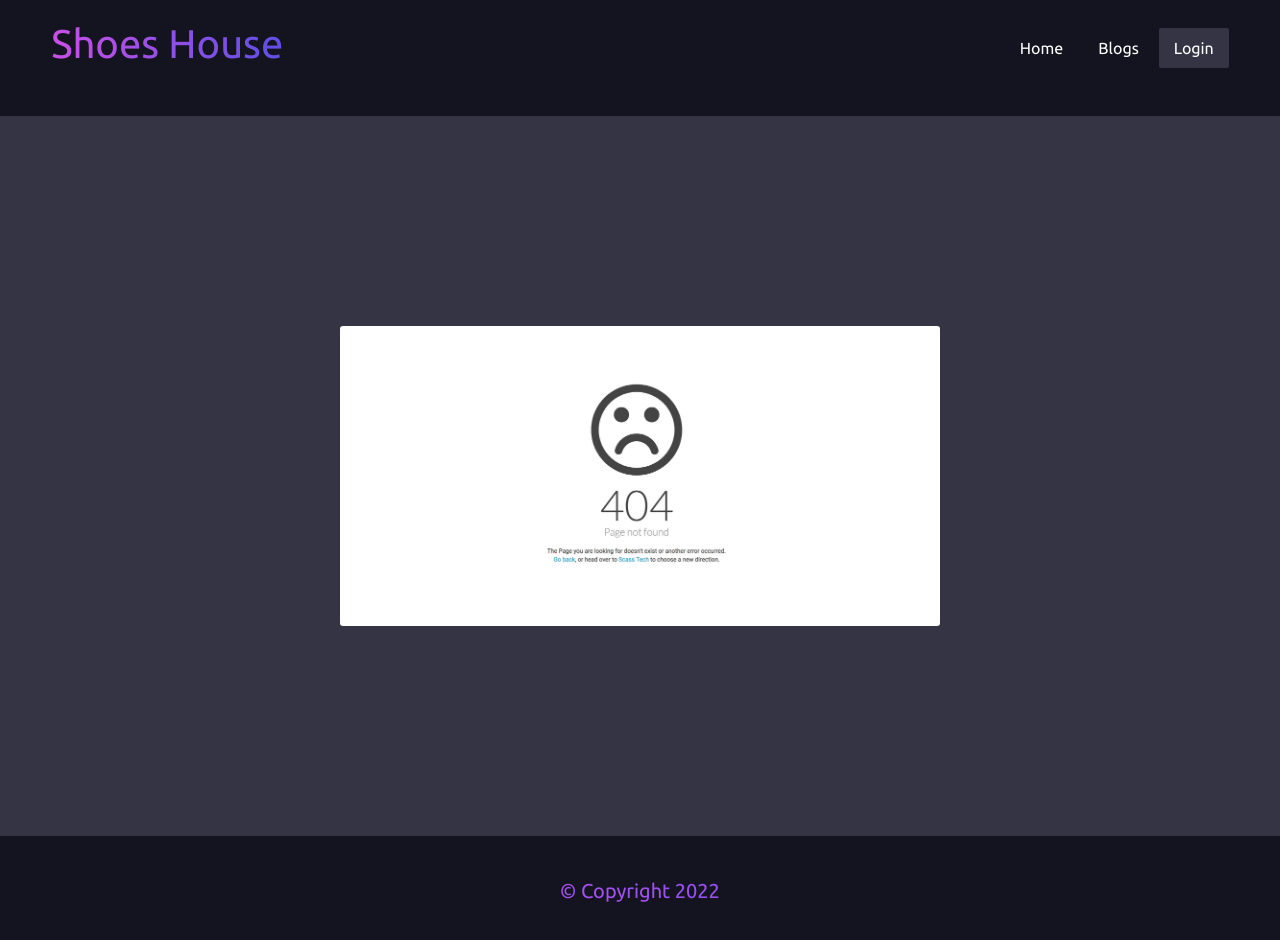
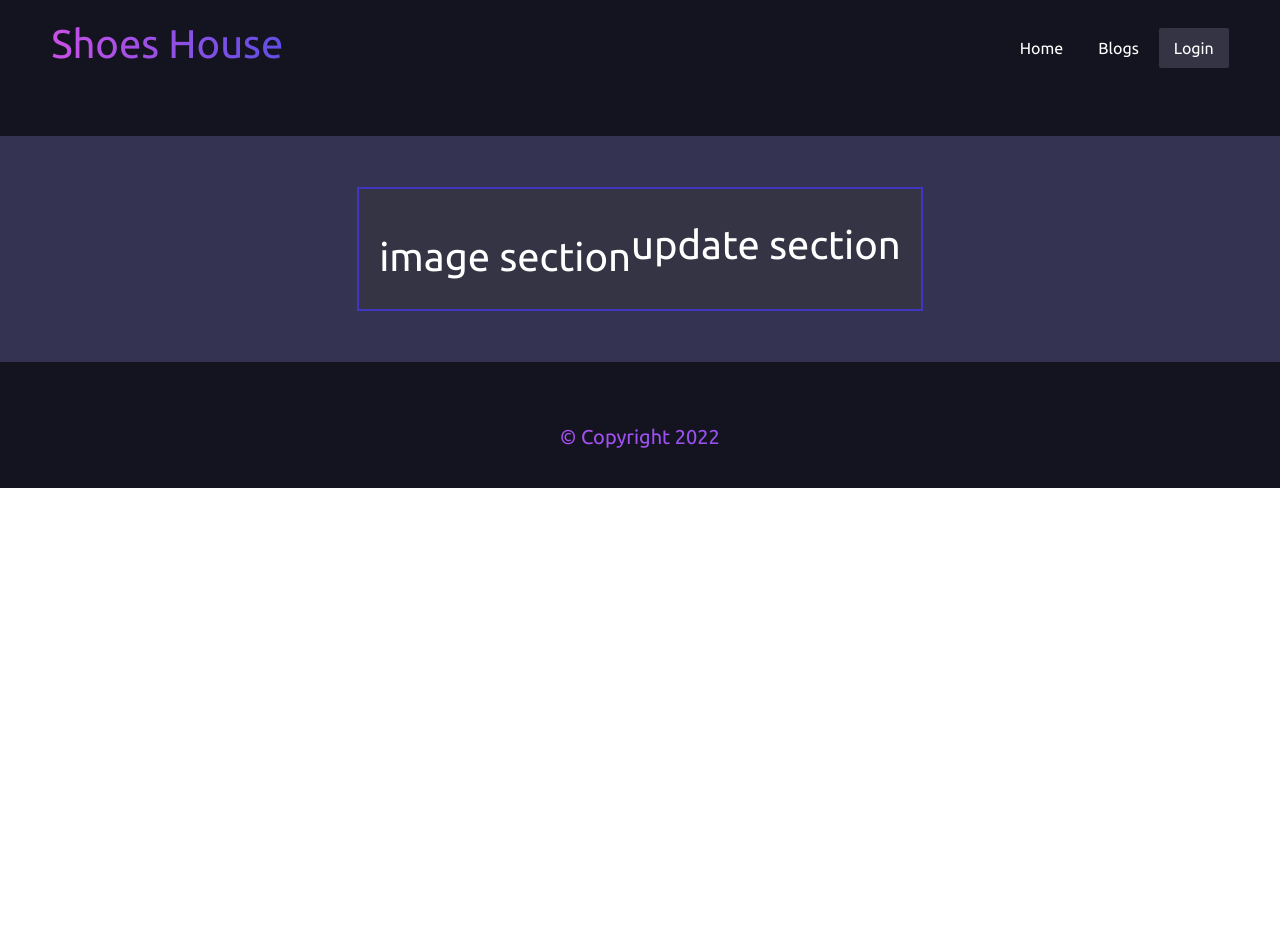
Before and after one commit to sabbir-devs/shoes-house-management-client-side, a React (Create React App) app: page /updateProduct/1 in a window 1280 px wide. After the commit the page ends 800 px from the top, so only its background shows below. Built offline with nearby package versions, Linux system fonts and the light colour scheme; no server answers.

Commit message:
created product update page

```diff
--- a/src/App.js
+++ b/src/App.js
@@ -12,6 +12,7 @@ import { Toaster } from 'react-hot-toast';
 import MyItems from './pages/Home/MyItems/MyItems';
 import AddItem from './pages/Home/AddItem/AddItem';
 import PrivetRoute from './pages/Home/PrivetRoute/PrivetRoute';
+import UpdateProduct from './pages/Home/UpdateProduct/UpdateProduct';
 
 
 function App() {
@@ -23,7 +24,8 @@ function App() {
         <Route path='/' element={<Home></Home>}></Route>
         <Route path='/login' element={<Login></Login>}></Route>
         <Route path='/signup' element={<Signup></Signup>}></Route>
-        <Route path='/manageitems' element={<ManageInventory></ManageInventory>}></Route>
+        <Route path='/manageitems' element={<PrivetRoute><ManageInventory></ManageInventory></PrivetRoute>}></Route>
+        <Route path='/updateProduct/:id' element={<UpdateProduct></UpdateProduct>}></Route>
         <Route path='/blogs' element={<Blogs></Blogs>}></Route>
         <Route path='/myitems' element={<PrivetRoute><MyItems></MyItems></PrivetRoute>}></Route>
         <Route path='/additems' element={<PrivetRoute><AddItem></AddItem></PrivetRoute>}></Route>
--- a/src/pages/Home/AddItem/AddItem.js
+++ b/src/pages/Home/AddItem/AddItem.js
@@ -1,8 +1,11 @@
 import React from 'react';
+import { useAuthState } from 'react-firebase-hooks/auth';
+import { auth } from '../../../firebase.init';
 import './AddItem.css';
 
 
 const AddItem = () => {
+    const [user] = useAuthState(auth);
     const handleAddItems = event => {
         event.preventDefault()
     }
@@ -12,8 +15,10 @@ const AddItem = () => {
                 <form onSubmit={handleAddItems} className='form'>
                     <input className='adding-inputs' type="text" name="imgUrl" placeholder='Photo Url' id="" />
                     <input className='adding-inputs' type="text" name="name" placeholder='name' id="" />
+                    <input className='adding-inputs' type="email" name="email" placeholder={user.email} id="" readOnly/>
                     <input className='adding-inputs' type="number" name="price" placeholder='Price' id="" />
                     <input className='adding-inputs' type="number" name="quantity" placeholder='Quantity' id="" />
+                    <input className='adding-inputs' type="number" name="sold" placeholder='Sold' id="" />
                     <input className='adding-inputs' type="text" name="supplierName" placeholder='Supplier Name' id="" />
                     <textarea className='adding-inputs' name="description" placeholder='Shor Description' id=""></textarea>
                     <input className='add-btn' type="submit" value="Add" />
--- a/src/pages/Home/Items/Items.js
+++ b/src/pages/Home/Items/Items.js
@@ -1,10 +1,8 @@
 import React from 'react';
+import { Link } from 'react-router-dom';
 import './Items.css';
 
 const Items = ({shoe}) => {
-  const handleUpdateProduct = () => {
-    console.log('clicked')
-  }
   return (
       <div className="item">
           <img src={shoe.img} alt="" />
@@ -15,7 +13,7 @@ const Items = ({shoe}) => {
           <p title={shoe.description}>
             Description: {shoe.description.slice(0, 130) + "..."}
           </p>
-          <button onClick={() => handleUpdateProduct()}>Update</button>
+          <Link to={`/updateProduct/${shoe._id}`}><button>Update</button></Link>
       </div>
   );
 };
--- a/src/pages/Home/ManageInventory/ManageInventory.js
+++ b/src/pages/Home/ManageInventory/ManageInventory.js
@@ -7,7 +7,7 @@ const ManageInventory = () => {
     fetch(`http://localhost:5000/shoes`)
       .then((res) => res.json())
       .then((data) => setShoes(data));
-  }, []);
+  }, [shoes]);
   const handleDeleteProduct = (id) => {
     const procide = window.confirm('Are you sure you want to delete')
     if(procide){
--- a/src/pages/Home/UpdateProduct/UpdateProduct.css
+++ b/src/pages/Home/UpdateProduct/UpdateProduct.css
@@ -0,0 +1,17 @@
+.update-product{
+    display: grid;
+    align-items: center;
+    justify-content: center;
+    padding: 4%;
+    margin: 40px 0;
+    color: #fff;
+    background: #343452;
+}
+.product{
+    display: flex;
+    align-items: center;
+    justify-content: center;
+    border: 2px solid #4136c2;
+    background: #353444;
+    padding: 20px;
+}
--- a/src/pages/Home/UpdateProduct/UpdateProduct.js
+++ b/src/pages/Home/UpdateProduct/UpdateProduct.js
@@ -1,11 +1,28 @@
-import React from 'react';
+import React, { useEffect, useState } from 'react';
+import { useParams } from 'react-router-dom';
 import './UpdateProduct.css'
 
 const UpdateProduct = () => {
+    const id = useParams();
+    const [shoes, setShoes] = useState({});
+    useEffect(() => {
+        const url = `http://localhost:5000/shoes/${id}`
+        fetch(url)
+        .then(res => res.json())
+        .then(data => setShoes(data))
+    },[id])
+    console.log(shoes)
     return (
         <div className='update-product'>
-            <div className="product-half"></div>
-            <div className="product-half"></div>
+            <div className="product">
+                <div className="product-half">
+                    <img src={shoes.img} alt="" />
+                    <h1>image section</h1>
+                </div>
+                <div className="product-half">
+                    <h1>update section</h1>
+                </div>
+            </div>
         </div>
     );
 };
```
